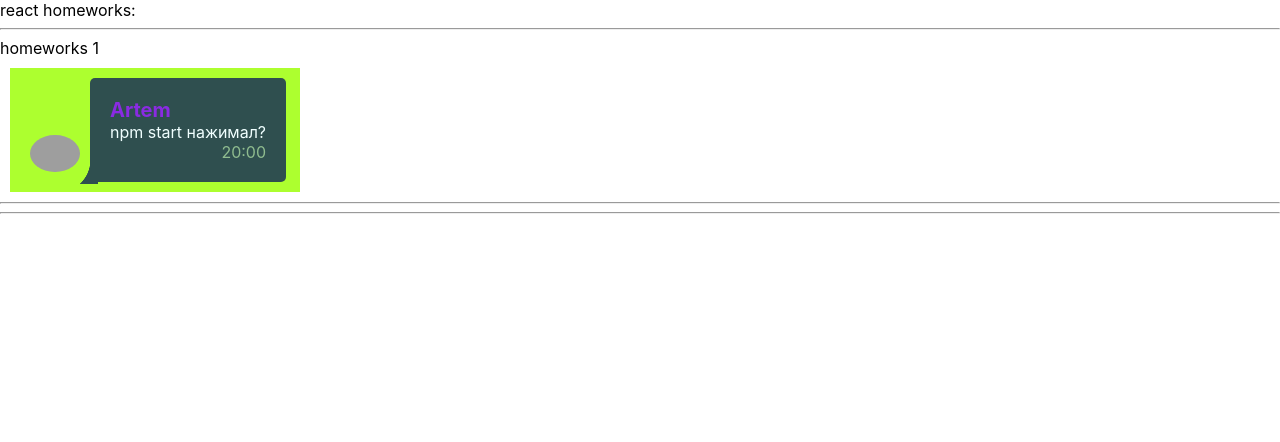
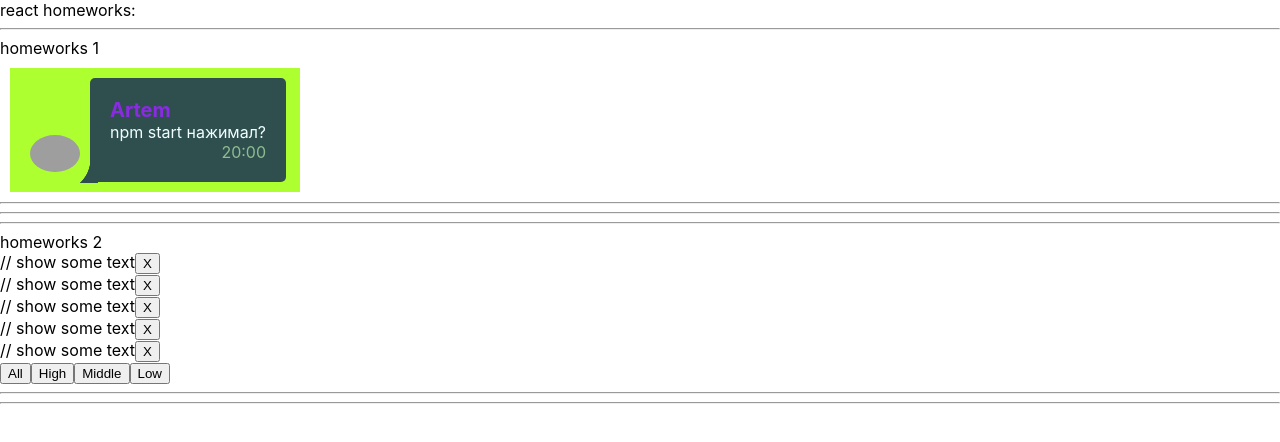
Before and after one commit to Pronat/homeworks-by-ignat, a React (Create React App) app: page / in a window 1280 px wide. Shown: the top 442 px of the page. Built offline with nearby package versions, Linux system fonts and the light colour scheme; grey boxes are pictures that could not be loaded.

Commit message:
task-2.1

```diff
--- a/src/p1-main/m1-ui/u1-app/App.tsx
+++ b/src/p1-main/m1-ui/u1-app/App.tsx
@@ -1,13 +1,14 @@
 import React from 'react'
 import s from './App.module.css'
 import HW1 from '../../../p2-homeworks/h1/HW1'
+import HW2 from "../../../p2-homeworks/h2/HW2";
 
 function App() {
     return (
         <div className={s.App}>
             <div>react homeworks:</div>
             <HW1/>
-            {/*<HW2/>*/}
+            <HW2/>
             {/*<HW3/>*/}
             {/*<HW4/>*/}
             {/*<HW5/>*/}
--- a/src/p2-homeworks/h1/Message.module.css
+++ b/src/p2-homeworks/h1/Message.module.css
@@ -60,6 +60,7 @@
     display: block;
     width: 40px;
     height: 24px;
-    top: 18px;
+    top: 17px;
     background: radial-gradient(64px at top left, transparent 50%, darkslategray 51%) no-repeat right bottom;
+
 }
```
